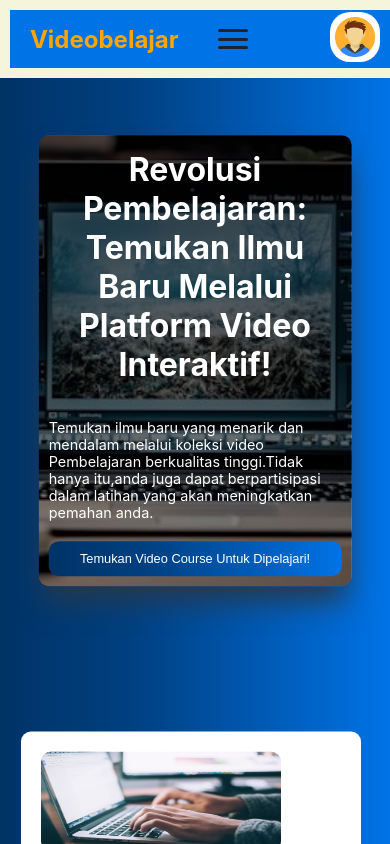
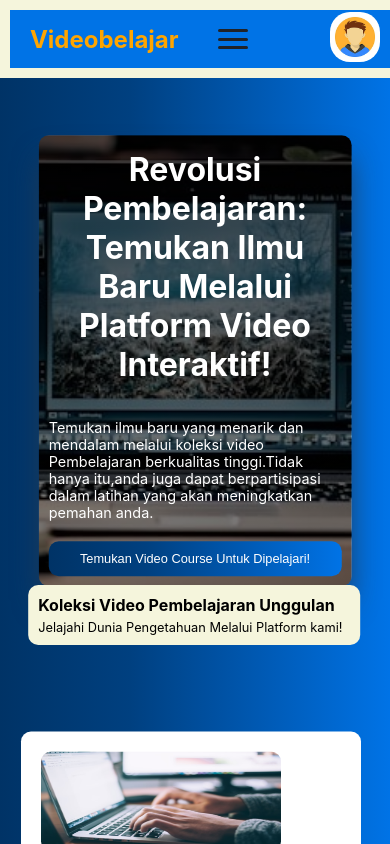
Before and after one commit to ferdiansyah-ferri/reactjs-mission1-sederhana, a React (Create React App) app: page /homepage in a window 390 px wide. Shown: the top 844 px of the page. Built offline with nearby package versions, Linux system fonts and the light colour scheme.

Commit message:
merubah gaya

```diff
--- a/src/components/HeaderDua.module.css
+++ b/src/components/HeaderDua.module.css
@@ -16,16 +16,10 @@
 
 
 
- @media screen and (min-width: 330px) and (max-width: 390px) {
-     .HeaderDua {
-         width: 80%;
-         transform: translate(-15%, -50%);
-     }
-
- }
 
 
- @media screen and (max-width: 320px) {
+
+ @media screen and (min-width: 320px) and (max-width: 400px) {
      .HeaderDua {
          width: 80%;
          transform: translate(-15%, -150%);
@@ -33,21 +27,7 @@
 
  }
 
- @media screen and (min-width: 325px) and (max-width: 335px) {
-     .HeaderDua {
-         width: 80%;
-         transform: translate(-15%, 30vh);
-     }
- }
 
-
- @media screen and (min-width: 390px) and (max-width: 403px) {
-     .HeaderDua {
-         width: 80%;
-         transform: translate(-15%, 30vh);
-     }
-
- }
 
  @media screen and (min-width: 404px) and (max-width: 450px) {
      .HeaderDua {
--- a/src/components/Style.module.css
+++ b/src/components/Style.module.css
@@ -1,8 +1,7 @@
 .LoginPage {
     background-color: beige;
     width: 100%;
-    /* height: 600px; */
-    min-height: 100vh;
+    height: 100vh;
 }
 
 .LoginForm {
@@ -192,8 +191,7 @@
 .RegisterForm {
     background: beige;
     width: 100%;
-    /* height: 700px; */
-    min-height: 100vh;
+    height: 100vh;
 
 }
 
--- a/src/components/styles/SemuaProduk.module.css
+++ b/src/components/styles/SemuaProduk.module.css
@@ -314,7 +314,8 @@ input[type="radio"] {
     }
 
     .HeaderDuaProduk {
-        transform: translate(0, 150%);
+        transform: translate(-5%, 150%);
+        width: 80%;
     }
 
     .filterContainer {
```
